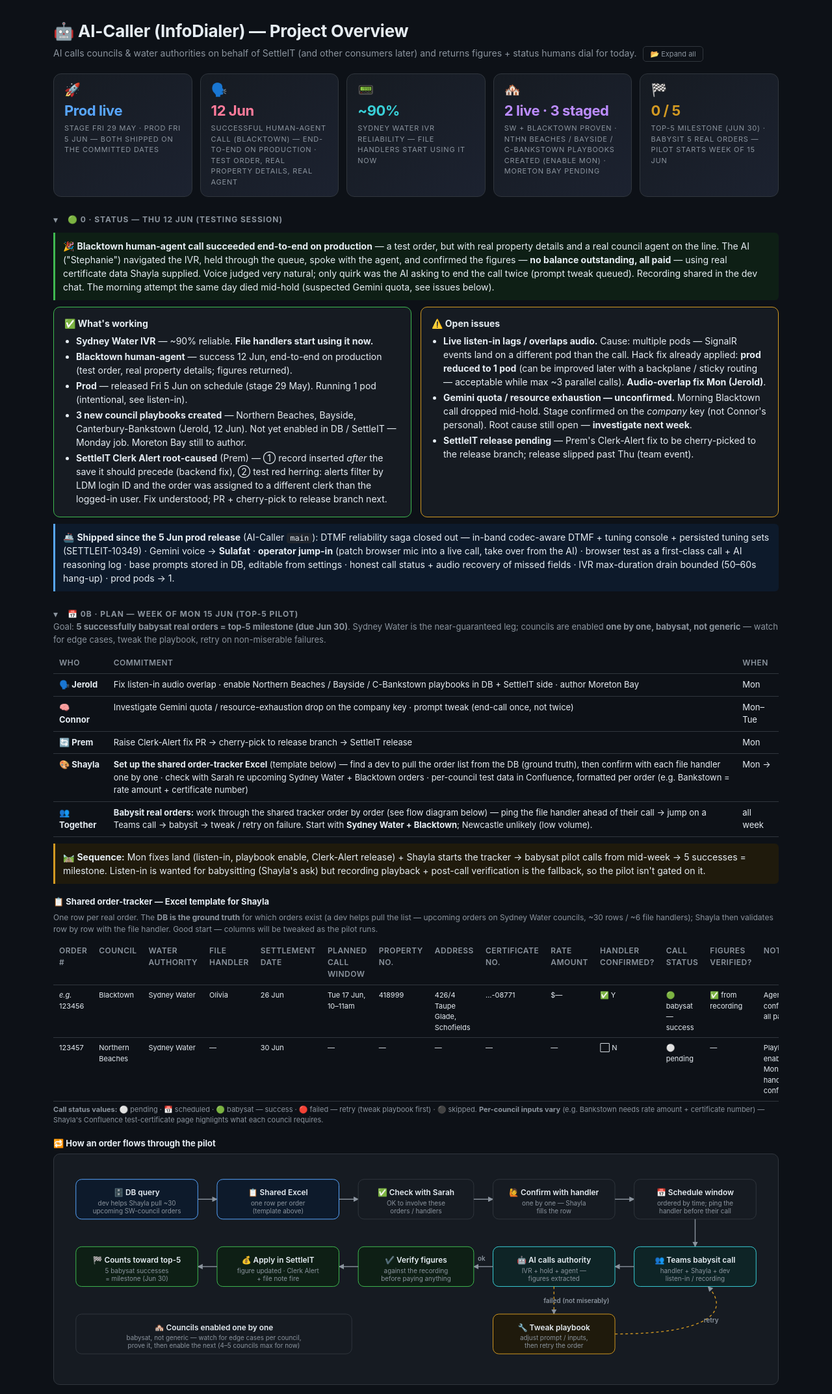
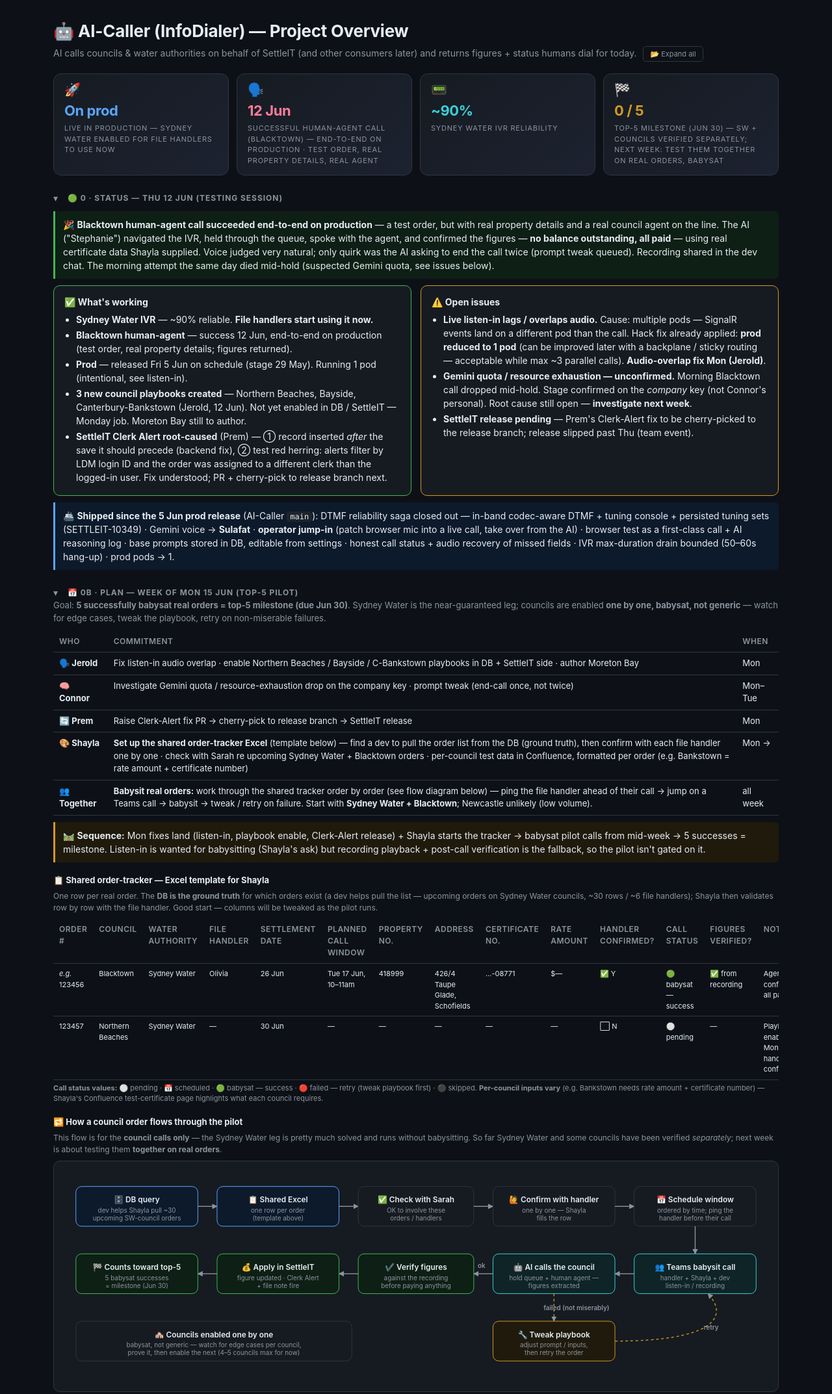
Before and after one commit to connorzhao-infotrack/ai-coding, a plain HTML site: page project-overview.html in a window 1280 px wide. Shown: the top 2145 px of the page at 65% size. Drawn offline with Linux system fonts and the light colour scheme.

Commit message:
project-overview: hero corrections + pilot flow scoped to council calls
Drop release-date claims and the playbook-count card; top-5 card notes
SW + councils verified separately, next week tested together. Flow
diagram is council-only (Sydney Water solved); no IVR mention in it.

```diff
--- a/project-overview.html
+++ b/project-overview.html
@@ -152,12 +152,11 @@
   <p class="sub">AI calls councils &amp; water authorities on behalf of SettleIT (and other consumers later) and returns figures + status humans dial for today. <button id="toggle-all" type="button" class="reset-btn" style="margin-left:6px">📂 Expand all</button></p>
 
   <!-- ============= HERO ============= -->
-  <div class="hero">
-    <div class="stat accent">  <div class="ico">🚀</div><div class="v">Prod live</div><div class="l">stage Fri 29 May · prod Fri 5 Jun — both shipped on the committed dates</div></div>
+  <div class="hero" style="grid-template-columns:repeat(4,1fr)">
+    <div class="stat accent">  <div class="ico">🚀</div><div class="v">On prod</div><div class="l">live in production — Sydney Water enabled for file handlers to use now</div></div>
     <div class="stat pink">    <div class="ico">🗣️</div><div class="v">12 Jun</div><div class="l">successful human-agent call (Blacktown) — end-to-end on production · test order, real property details, real agent</div></div>
-    <div class="stat cyan">    <div class="ico">📟</div><div class="v">~90%</div><div class="l">Sydney Water IVR reliability — file handlers start using it NOW</div></div>
-    <div class="stat purple">  <div class="ico">🏘️</div><div class="v">2 live · 3 staged</div><div class="l">SW + Blacktown proven · Nthn Beaches / Bayside / C-Bankstown playbooks created (enable Mon) · Moreton Bay pending</div></div>
-    <div class="stat warn">    <div class="ico">🏁</div><div class="v">0 / 5</div><div class="l">top-5 milestone (Jun 30) · babysit 5 real orders — pilot starts week of 15 Jun</div></div>
+    <div class="stat cyan">    <div class="ico">📟</div><div class="v">~90%</div><div class="l">Sydney Water IVR reliability</div></div>
+    <div class="stat warn">    <div class="ico">🏁</div><div class="v">0 / 5</div><div class="l">top-5 milestone (Jun 30) — SW + councils verified separately; next week: test them together on real orders, babysat</div></div>
   </div>
 
   <!-- ============= 0 · STATUS 12 JUN ============= -->
@@ -230,7 +229,8 @@
   </div>
   <p style="font-size:11px;color:var(--muted);margin-top:4px"><b>Call status values:</b> ⚪ pending · 📅 scheduled · 🟢 babysat — success · 🔴 failed — retry (tweak playbook first) · ⚫ skipped. <b>Per-council inputs vary</b> (e.g. Bankstown needs rate amount + certificate number) — Shayla's Confluence test-certificate page highlights what each council requires.</p>
 
-  <h3 style="margin-top:18px;font-size:13px;color:var(--ink)">🔁 How an order flows through the pilot</h3>
+  <h3 style="margin-top:18px;font-size:13px;color:var(--ink)">🔁 How a council order flows through the pilot</h3>
+  <p style="font-size:12px;color:var(--muted);margin:0 0 8px">This flow is for the <b>council calls only</b> — the Sydney Water leg is pretty much solved and runs without babysitting. So far Sydney Water and some councils have been verified <i>separately</i>; next week is about testing them <b>together on real orders</b>.</p>
   <svg class="diag" viewBox="0 0 1100 330" xmlns="http://www.w3.org/2000/svg" role="img" aria-label="Pilot order flow">
     <defs>
       <marker id="arr2" viewBox="0 0 10 10" refX="9" refY="5" markerWidth="6" markerHeight="6" orient="auto-start-reverse">
@@ -283,8 +283,8 @@
     <text class="pfS" x="985" y="183" text-anchor="middle">listen-in / recording</text>
     <path class="pfA" d="M890 161 L 860 161" marker-end="url(#arr2)"/>
     <rect class="pfCyan" x="670" y="130" width="190" height="62" rx="9"/>
-    <text class="pfT" x="765" y="155" text-anchor="middle">🤖 AI calls authority</text>
-    <text class="pfS" x="765" y="171" text-anchor="middle">IVR + hold + agent —</text>
+    <text class="pfT" x="765" y="155" text-anchor="middle">🤖 AI calls the council</text>
+    <text class="pfS" x="765" y="171" text-anchor="middle">hold queue + human agent —</text>
     <text class="pfS" x="765" y="183" text-anchor="middle">figures extracted</text>
     <path class="pfA" d="M670 161 L 640 161" marker-end="url(#arr2)"/>
     <text class="pfL" x="652" y="152" text-anchor="middle">ok</text>
```
